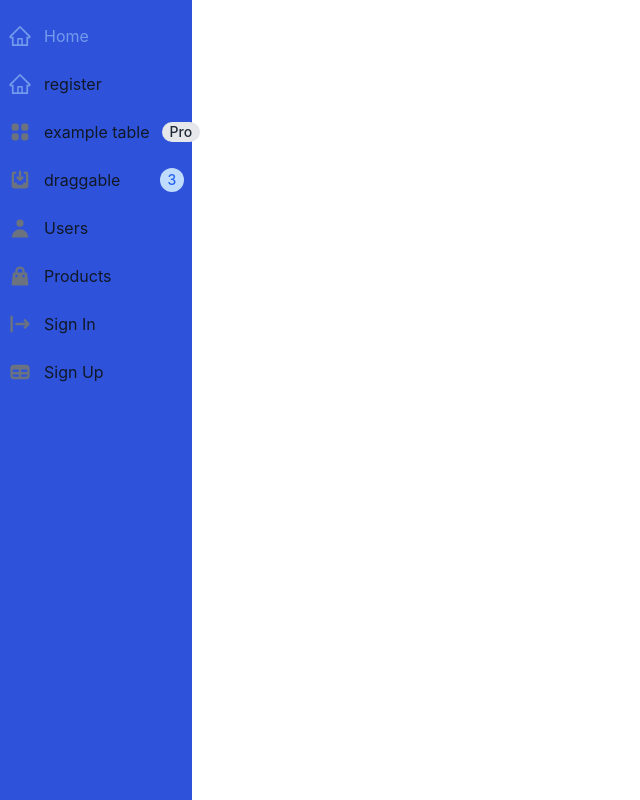
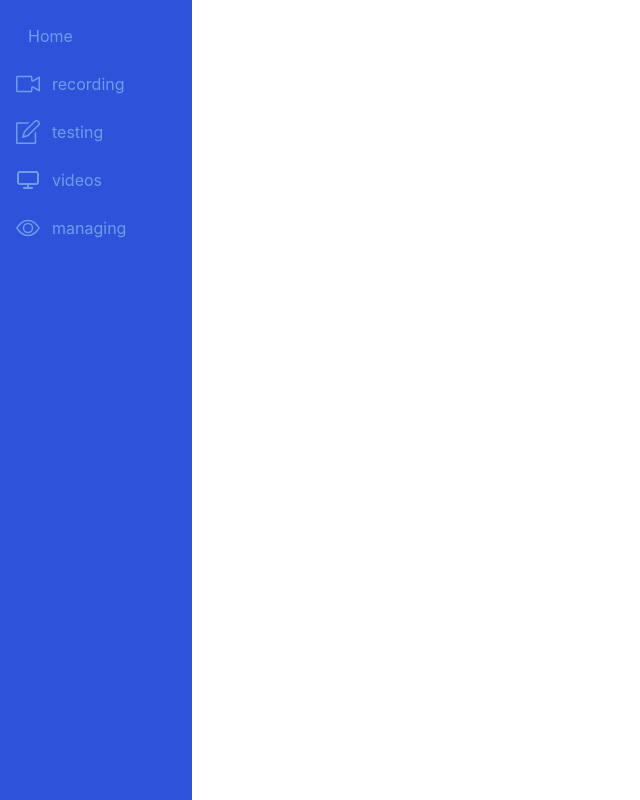
Before and after one commit to jihyeonjeong11/react-vite, a React (Vite) app: page / in a window 1280 px wide. Shown: the whole page, without its empty margins (0-640 px from the left). Built offline with nearby package versions, Linux system fonts and the light colour scheme.

Commit message:
building menus

```diff
--- a/src/App.tsx
+++ b/src/App.tsx
@@ -4,6 +4,7 @@ import { Link, Outlet } from "react-router-dom";
 import localforage from "localforage";
 
 import Aside from "@/routes/aside/Aside";
+import AsideRoot from "./components/aside/container/AsideRoot";
 import { IndexedDbProvider } from "@/components/common/contexts/indexeddb/index";
 
 // todo
@@ -18,7 +19,7 @@ function App() {
         <>
             <div className="flex overflow-y-hidden">
                 <IndexedDbProvider>
-                    <Aside />
+                    <AsideRoot />
                     <div id="detail">
                         <Outlet />
                     </div>
--- /dev/null
+++ b/src/components/aside/aside.module.css
@@ -0,0 +1,83 @@
+.btn {
+    width: 100%;
+    background-color: var(--background-color);
+    color: #222;
+    padding: 0.5em 1em;
+    border: none;
+    outline: none;
+    position: relative;
+    cursor: pointer;
+
+    --border-size: 2px;
+    --accent-color: #1cf2d3;
+}
+
+.btn.btn-background-slide::before {
+    content: "";
+    position: absolute;
+    top: 0;
+    left: 0;
+    bottom: 0;
+    right: 0;
+    z-index: -1;
+    background-color: var(--accent-color);
+
+    transition: transform 300ms ease-in-out;
+    transform: scaleX(0);
+    transform-origin: left;
+}
+
+.btn.btn-background-slide:hover::before,
+.btn.btn-background-slide:focus::before {
+    transform: scaleX(0.02);
+}
+
+.btn.btn-background-slide {
+    transition: color 300ms ease-in-out;
+    z-index: 1;
+}
+
+.btn.btn-background-slide:hover,
+.btn.btn-background-slide:focus {
+    color: white;
+    background-color: #2945a8;
+}
+
+@keyframes slide-fade-in-dropdown-animation {
+    0% {
+        transform: translateY(-100%);
+    }
+
+    100% {
+        transform: translateY(0);
+    }
+}
+
+.slide-fade-in-dropdown {
+    overflow: hidden;
+}
+
+.slide-fade-in-dropdown > ul {
+    animation: slide-fade-in-dropdown-animation 0.4s ease;
+}
+
+/* fade out */
+
+@keyframes slide-fade-out-dropdown-animation {
+    0% {
+        transform: translateY(0);
+    }
+
+    100% {
+        transform: translateY(-100%);
+    }
+}
+
+.slide-fade-out-dropdown {
+    overflow: hidden;
+}
+
+.slide-fade-out-dropdown > ul {
+    animation: slide-fade-out-dropdown-animation 0.4s ease;
+    animation-fill-mode: forwards;
+}
--- /dev/null
+++ b/src/components/aside/components/Listitem.tsx
@@ -0,0 +1,46 @@
+import React from "react";
+import type { MenuProps } from "../constants";
+
+import classes from "../aside.module.css";
+import { AiOutlineHome } from "react-icons/ai";
+import { SlCamrecorder, SlNote } from "react-icons/sl";
+import { CgScreen } from "react-icons/cg";
+import { BsEye } from "react-icons/bs";
+
+const iconSorter = (title: string | undefined, size: string, color: string) => {
+    switch (title) {
+        default:
+            return <></>;
+        case "home":
+            return <AiOutlineHome size={size} className={color} />;
+        case "recording":
+            return <SlCamrecorder size={size} className={color} />;
+        case "testing":
+            return <SlNote size={size} className={color} />;
+        case "videos":
+            return <CgScreen size={size} className={color} />;
+        case "managing":
+            return <BsEye size={size} className={color} />;
+    }
+};
+
+const ListItem = ({ item: { title, href } }: { item: Partial<MenuProps> }) => (
+    <li className="relative cursor-pointer" id={title}>
+        <a
+            href={!!href ? href : `javascript:void(0)`}
+            className={
+                "flex items-center p-2 px-4 text-base font-normal " +
+                classes["btn"] +
+                " " +
+                classes["btn-background-slide"]
+            }
+        >
+            {iconSorter(title, "1.5rem", "text-sidebar__text")}
+            <span className="ml-3 text-sidebar__text hover:text-white">
+                {title}
+            </span>
+        </a>
+    </li>
+);
+
+export default ListItem;
--- /dev/null
+++ b/src/components/aside/constants.ts
@@ -0,0 +1,23 @@
+export type MenuProps =   {
+    title: string;
+    hasChildren: boolean;
+    href: string;
+    children?: any[];
+};
+
+export type MenuType = Record<string, MenuProps>;
+
+const menus: MenuType = {
+    "1": { title: "Home", hasChildren: false, href: "/" },
+    "2": {
+        title: "recording",
+        hasChildren: true,
+        href: "",
+        children: [1,2,3,4,5],
+    },
+    "3": { title: "testing", hasChildren: true, href: "", children: [1,2,3,4,5] },
+    "4": { title: "videos", hasChildren: false, href: "video" },
+    "5": { title: "managing", hasChildren: false, href: "managing" },
+};
+
+export default menus;
--- /dev/null
+++ b/src/components/aside/container/AsideRoot.tsx
@@ -0,0 +1,73 @@
+import React, { useState } from "react";
+
+import menus from "../constants";
+import ListItem from "../components/Listitem";
+import classes from "../aside.module.css";
+
+export type HighlightEnumProps =
+    | "home"
+    | "recording"
+    | "testing"
+    | "videos"
+    | "managing"
+    | "none";
+
+    // useDebounce 먼저 걸어야겠다.ㅣ
+
+const AsideRoot = () => {
+    const [highlight, setHighlight] = useState<HighlightEnumProps>("none");
+
+    const clickEnum = React.useCallback(
+        (e: React.SyntheticEvent) => {
+            const target = (e.target as HTMLLIElement).closest("li");
+            if (target != null) {
+                if (highlight == target.id) return setHighlight("none");
+                if (highlight == "none" || highlight != target.id)
+                    return setHighlight(target.id as HighlightEnumProps);
+            }
+        },
+        [highlight]
+    );
+
+    return (
+        <>
+            <aside className="w-48" aria-label="Sidebar">
+                <nav className=" h-screen py-4 bg-sidebar__background">
+                    <ul className="space-y-2" onClick={clickEnum}>
+                        {Object.keys(menus).map((key) => {
+                            const { title, href, hasChildren, children } =
+                                menus[key];
+                            return (
+                                <>
+                                    <ListItem
+                                        key={key}
+                                        item={{ title, href }}
+                                    />
+                                    {highlight == title && hasChildren && (
+                                        <article
+                                            className={
+                                                classes[
+                                                    highlight == title
+                                                        ? "slide-fade-in-dropdown"
+                                                        : "slide-fade-out-dropdown"
+                                                ]
+                                            }
+                                        >
+                                            <ul>
+                                                {children?.map((e, i) => (
+                                                    <li key={i}>children</li>
+                                                ))}
+                                            </ul>
+                                        </article>
+                                    )}
+                                </>
+                            );
+                        })}
+                    </ul>
+                </nav>
+            </aside>
+        </>
+    );
+};
+
+export default AsideRoot;
--- a/src/routes/aside/Aside.tsx
+++ b/src/routes/aside/Aside.tsx
@@ -1,13 +1,10 @@
-import React from 'react';
-import { AiOutlineHome } from 'react-icons/ai';
-import {SlCamrecorder, SlNote} from 'react-icons/sl';
-import {CgScreen} from 'react-icons/cg';
-import { BsEye } from 'react-icons/bs';
+import React from "react";
+import { AiOutlineHome } from "react-icons/ai";
+import { SlCamrecorder, SlNote } from "react-icons/sl";
+import { CgScreen } from "react-icons/cg";
+import { BsEye } from "react-icons/bs";
 
-import classes from './aside.module.css';
-
-
-
+import classes from "./aside.module.css";
 
 const Aside = () => {
     return (
@@ -17,150 +14,238 @@ const Aside = () => {
                     <li className="relative cursor-pointer">
                         <a
                             href="/"
-                        className={"flex items-center p-2 text-base font-normal " + classes['btn'] + ' ' + classes['btn-background-slide']}
+                            className={
+                                "flex items-center p-2 px-4 text-base font-normal " +
+                                classes["btn"] +
+                                " " +
+                                classes["btn-background-slide"]
+                            }
                         >
-                        <AiOutlineHome size="1.5rem" className="text-sidebar__text" />
-                        <span className="ml-3 text-sidebar__text">Home</span>
-                    </a>
-                </li>
-                <li>
-                    <a
-                        href="register"
-                        className="flex items-center p-2 text-base font-normal text-gray-900 rounded-lg dark:text-white hover:bg-gray-100 dark:hover:bg-gray-700"
-                    >
-                        <AiOutlineHome size="1.5rem" className="text-sidebar__text" />
-                        <span className="ml-3">register</span>
-                    </a>
-                </li>
-                <li>
-                    <a
-                        href="table"
-                        className="flex items-center p-2 text-base font-normal text-gray-900 rounded-lg dark:text-white hover:bg-gray-100 dark:hover:bg-gray-700"
-                    >
-                        <svg
-                            aria-hidden="true"
-                            className="flex-shrink-0 w-6 h-6 text-gray-500 transition duration-75 dark:text-gray-400 group-hover:text-gray-900 dark:group-hover:text-white"
-                            fill="currentColor"
-                            viewBox="0 0 20 20"
-                            xmlns="http://www.w3.org/2000/svg"
-                        >
-                            <path d="M5 3a2 2 0 00-2 2v2a2 2 0 002 2h2a2 2 0 002-2V5a2 2 0 00-2-2H5zM5 11a2 2 0 00-2 2v2a2 2 0 002 2h2a2 2 0 002-2v-2a2 2 0 00-2-2H5zM11 5a2 2 0 012-2h2a2 2 0 012 2v2a2 2 0 01-2 2h-2a2 2 0 01-2-2V5zM11 13a2 2 0 012-2h2a2 2 0 012 2v2a2 2 0 01-2 2h-2a2 2 0 01-2-2v-2z"></path>
-                        </svg>
-                        <span className="flex-1 ml-3 whitespace-nowrap">example table</span>
-                        <span className="inline-flex justify-center items-center px-2 ml-3 text-sm font-medium text-gray-800 bg-gray-200 rounded-full dark:bg-gray-700 dark:text-gray-300">
-                            Pro
+                            <AiOutlineHome
+                                size="1.5rem"
+                                className="text-sidebar__text"
+                            />
+                            <span className="ml-3 text-sidebar__text hover:text-white">
+                                Home
                             </span>
                         </a>
                     </li>
                     <li>
                         <a
-                        href="draggable"
-                        className="flex items-center p-2 text-base font-normal text-gray-900 rounded-lg dark:text-white hover:bg-gray-100 dark:hover:bg-gray-700"
+                            href="/"
+                            className={
+                                "flex items-center p-2 px-4  text-base font-normal " +
+                                classes["btn"] +
+                                " " +
+                                classes["btn-background-slide"]
+                            }
                         >
-                        <svg
-                            aria-hidden="true"
-                            className="flex-shrink-0 w-6 h-6 text-gray-500 transition duration-75 dark:text-gray-400 group-hover:text-gray-900 dark:group-hover:text-white"
-                            fill="currentColor"
-                            viewBox="0 0 20 20"
-                            xmlns="http://www.w3.org/2000/svg"
-                        >
-                            <path d="M8.707 7.293a1 1 0 00-1.414 1.414l2 2a1 1 0 001.414 0l2-2a1 1 0 00-1.414-1.414L11 7.586V3a1 1 0 10-2 0v4.586l-.293-.293z"></path>
-                            <path d="M3 5a2 2 0 012-2h1a1 1 0 010 2H5v7h2l1 2h4l1-2h2V5h-1a1 1 0 110-2h1a2 2 0 012 2v10a2 2 0 01-2 2H5a2 2 0 01-2-2V5z"></path>
-                        </svg>
-                        <span className="flex-1 ml-3 whitespace-nowrap">draggable</span>
-                        <span className="inline-flex justify-center items-center p-3 ml-3 w-3 h-3 text-sm font-medium text-blue-600 bg-blue-200 rounded-full dark:bg-blue-900 dark:text-blue-200">
-                            3
+                            <SlCamrecorder
+                                size="1.5rem"
+                                className="text-sidebar__text"
+                            />
+                            <span className="ml-3 text-sidebar__text hover:text-white">
+                                녹화
                             </span>
                         </a>
                     </li>
                     <li>
                         <a
-                        href="#"
-                        className="flex items-center p-2 text-base font-normal text-gray-900 rounded-lg dark:text-white hover:bg-gray-100 dark:hover:bg-gray-700"
+                            href="/"
+                            className={
+                                "flex items-center p-2 px-4  text-base font-normal " +
+                                classes["btn"] +
+                                " " +
+                                classes["btn-background-slide"]
+                            }
                         >
-                        <svg
-                            aria-hidden="true"
-                            className="flex-shrink-0 w-6 h-6 text-gray-500 transition duration-75 dark:text-gray-400 group-hover:text-gray-900 dark:group-hover:text-white"
-                            fill="currentColor"
-                            viewBox="0 0 20 20"
-                            xmlns="http://www.w3.org/2000/svg"
-                        >
-                            <path
-                                fillRule="evenodd"
-                                d="M10 9a3 3 0 100-6 3 3 0 000 6zm-7 9a7 7 0 1114 0H3z"
-                                clipRule="evenodd"
-                            ></path>
-                        </svg>
-                        <span className="flex-1 ml-3 whitespace-nowrap">Users</span>
+                            <SlNote
+                                size="1.5rem"
+                                className="text-sidebar__text"
+                            />
+                            <span className="ml-3 text-sidebar__text hover:text-white">
+                                시험
+                            </span>
                         </a>
                     </li>
                     <li>
                         <a
-                        href="#"
-                        className="flex items-center p-2 text-base font-normal text-gray-900 rounded-lg dark:text-white hover:bg-gray-100 dark:hover:bg-gray-700"
+                            href="/"
+                            className={
+                                "flex items-center p-2 px-4  text-base font-normal " +
+                                classes["btn"] +
+                                " " +
+                                classes["btn-background-slide"]
+                            }
                         >
-                        <svg
-                            aria-hidden="true"
-                            className="flex-shrink-0 w-6 h-6 text-gray-500 transition duration-75 dark:text-gray-400 group-hover:text-gray-900 dark:group-hover:text-white"
-                            fill="currentColor"
-                            viewBox="0 0 20 20"
-                            xmlns="http://www.w3.org/2000/svg"
-                        >
-                            <path
-                                fillRule="evenodd"
-                                d="M10 2a4 4 0 00-4 4v1H5a1 1 0 00-.994.89l-1 9A1 1 0 004 18h12a1 1 0 00.994-1.11l-1-9A1 1 0 0015 7h-1V6a4 4 0 00-4-4zm2 5V6a2 2 0 10-4 0v1h4zm-6 3a1 1 0 112 0 1 1 0 01-2 0zm7-1a1 1 0 100 2 1 1 0 000-2z"
-                                clipRule="evenodd"
-                            ></path>
-                        </svg>
-                        <span className="flex-1 ml-3 whitespace-nowrap">Products</span>
+                            <CgScreen
+                                size="1.5rem"
+                                className="text-sidebar__text"
+                            />
+                            <span className="ml-3 text-sidebar__text hover:text-white">
+                                영상
+                            </span>
                         </a>
                     </li>
                     <li>
                         <a
-                        href="#"
-                        className="flex items-center p-2 text-base font-normal text-gray-900 rounded-lg dark:text-white hover:bg-gray-100 dark:hover:bg-gray-700"
+                            href="/"
+                            className={
+                                "flex items-center p-2 px-4  text-base font-normal " +
+                                classes["btn"] +
+                                " " +
+                                classes["btn-background-slide"]
+                            }
                         >
-                        <svg
-                            aria-hidden="true"
-                            className="flex-shrink-0 w-6 h-6 text-gray-500 transition duration-75 dark:text-gray-400 group-hover:text-gray-900 dark:group-hover:text-white"
-                            fill="currentColor"
-                            viewBox="0 0 20 20"
-                            xmlns="http://www.w3.org/2000/svg"
-                        >
-                            <path
-                                fillRule="evenodd"
-                                d="M3 3a1 1 0 00-1 1v12a1 1 0 102 0V4a1 1 0 00-1-1zm10.293 9.293a1 1 0 001.414 1.414l3-3a1 1 0 000-1.414l-3-3a1 1 0 10-1.414 1.414L14.586 9H7a1 1 0 100 2h7.586l-1.293 1.293z"
-                                clipRule="evenodd"
-                            ></path>
-                        </svg>
-                        <span className="flex-1 ml-3 whitespace-nowrap">Sign In</span>
-                    </a>
-                </li>
-                <li>
-                    <a
-                        href="#"
-                        className="flex items-center p-2 text-base font-normal text-gray-900 rounded-lg dark:text-white hover:bg-gray-100 dark:hover:bg-gray-700"
-                    >
-                        <svg
-                            aria-hidden="true"
-                            className="flex-shrink-0 w-6 h-6 text-gray-500 transition duration-75 dark:text-gray-400 group-hover:text-gray-900 dark:group-hover:text-white"
-                            fill="currentColor"
-                            viewBox="0 0 20 20"
-                            xmlns="http://www.w3.org/2000/svg"
-                        >
-                            <path
-                                fillRule="evenodd"
-                                d="M5 4a3 3 0 00-3 3v6a3 3 0 003 3h10a3 3 0 003-3V7a3 3 0 00-3-3H5zm-1 9v-1h5v2H5a1 1 0 01-1-1zm7 1h4a1 1 0 001-1v-1h-5v2zm0-4h5V8h-5v2zM9 8H4v2h5V8z"
-                                clipRule="evenodd"
-                            ></path>
-                        </svg>
-                        <span className="flex-1 ml-3 whitespace-nowrap">Sign Up</span>
+                            <BsEye
+                                size="1.5rem"
+                                className="text-sidebar__text"
+                            />
+                            <span className="ml-3 text-sidebar__text hover:text-white">
+                                관제
+                            </span>
                         </a>
                     </li>
                 </ul>
             </nav>
         </aside>
-    )
+    );
 };
 
 export default Aside;
+
+// <li>
+// <a
+//     href="register"
+//     className="flex items-center p-2 text-base font-normal text-gray-900 rounded-lg dark:text-white hover:bg-gray-100 dark:hover:bg-gray-700"
+// >
+//     <SlCamrecorder size="1.5rem" className="text-sidebar__text" />
+//     <span className="ml-3">녹화</span>
+// </a>
+// </li>
+// <li>
+// <a
+//     href="table"
+//     className="flex items-center p-2 text-base font-normal text-gray-900 rounded-lg dark:text-white hover:bg-gray-100 dark:hover:bg-gray-700"
+// >
+//     <svg
+//         aria-hidden="true"
+//         className="flex-shrink-0 w-6 h-6 text-gray-500 transition duration-75 dark:text-gray-400 group-hover:text-gray-900 dark:group-hover:text-white"
+//         fill="currentColor"
+//         viewBox="0 0 20 20"
+//         xmlns="http://www.w3.org/2000/svg"
+//     >
+//         <path d="M5 3a2 2 0 00-2 2v2a2 2 0 002 2h2a2 2 0 002-2V5a2 2 0 00-2-2H5zM5 11a2 2 0 00-2 2v2a2 2 0 002 2h2a2 2 0 002-2v-2a2 2 0 00-2-2H5zM11 5a2 2 0 012-2h2a2 2 0 012 2v2a2 2 0 01-2 2h-2a2 2 0 01-2-2V5zM11 13a2 2 0 012-2h2a2 2 0 012 2v2a2 2 0 01-2 2h-2a2 2 0 01-2-2v-2z"></path>
+//     </svg>
+//     <span className="flex-1 ml-3 whitespace-nowrap">example table</span>
+//     <span className="inline-flex justify-center items-center px-2 ml-3 text-sm font-medium text-gray-800 bg-gray-200 rounded-full dark:bg-gray-700 dark:text-gray-300">
+//         Pro
+//     </span>
+// </a>
+// </li>
+// <li>
+// <a
+//     href="draggable"
+//     className="flex items-center p-2 text-base font-normal text-gray-900 rounded-lg dark:text-white hover:bg-gray-100 dark:hover:bg-gray-700"
+// >
+//     <svg
+//         aria-hidden="true"
+//         className="flex-shrink-0 w-6 h-6 text-gray-500 transition duration-75 dark:text-gray-400 group-hover:text-gray-900 dark:group-hover:text-white"
+//         fill="currentColor"
+//         viewBox="0 0 20 20"
+//         xmlns="http://www.w3.org/2000/svg"
+//     >
+//         <path d="M8.707 7.293a1 1 0 00-1.414 1.414l2 2a1 1 0 001.414 0l2-2a1 1 0 00-1.414-1.414L11 7.586V3a1 1 0 10-2 0v4.586l-.293-.293z"></path>
+//         <path d="M3 5a2 2 0 012-2h1a1 1 0 010 2H5v7h2l1 2h4l1-2h2V5h-1a1 1 0 110-2h1a2 2 0 012 2v10a2 2 0 01-2 2H5a2 2 0 01-2-2V5z"></path>
+//     </svg>
+//     <span className="flex-1 ml-3 whitespace-nowrap">draggable</span>
+//     <span className="inline-flex justify-center items-center p-3 ml-3 w-3 h-3 text-sm font-medium text-blue-600 bg-blue-200 rounded-full dark:bg-blue-900 dark:text-blue-200">
+//         3
+//     </span>
+// </a>
+// </li>
+// <li>
+// <a
+//     href="#"
+//     className="flex items-center p-2 text-base font-normal text-gray-900 rounded-lg dark:text-white hover:bg-gray-100 dark:hover:bg-gray-700"
+// >
+//     <svg
+//         aria-hidden="true"
+//         className="flex-shrink-0 w-6 h-6 text-gray-500 transition duration-75 dark:text-gray-400 group-hover:text-gray-900 dark:group-hover:text-white"
+//         fill="currentColor"
+//         viewBox="0 0 20 20"
+//         xmlns="http://www.w3.org/2000/svg"
+//     >
+//         <path
+//             fillRule="evenodd"
+//             d="M10 9a3 3 0 100-6 3 3 0 000 6zm-7 9a7 7 0 1114 0H3z"
+//             clipRule="evenodd"
+//         ></path>
+//     </svg>
+//     <span className="flex-1 ml-3 whitespace-nowrap">Users</span>
+// </a>
+// </li>
+// <li>
+// <a
+//     href="#"
+//     className="flex items-center p-2 text-base font-normal text-gray-900 rounded-lg dark:text-white hover:bg-gray-100 dark:hover:bg-gray-700"
+// >
+//     <svg
+//         aria-hidden="true"
+//         className="flex-shrink-0 w-6 h-6 text-gray-500 transition duration-75 dark:text-gray-400 group-hover:text-gray-900 dark:group-hover:text-white"
+//         fill="currentColor"
+//         viewBox="0 0 20 20"
+//         xmlns="http://www.w3.org/2000/svg"
+//     >
+//         <path
+//             fillRule="evenodd"
+//             d="M10 2a4 4 0 00-4 4v1H5a1 1 0 00-.994.89l-1 9A1 1 0 004 18h12a1 1 0 00.994-1.11l-1-9A1 1 0 0015 7h-1V6a4 4 0 00-4-4zm2 5V6a2 2 0 10-4 0v1h4zm-6 3a1 1 0 112 0 1 1 0 01-2 0zm7-1a1 1 0 100 2 1 1 0 000-2z"
+//             clipRule="evenodd"
+//         ></path>
+//     </svg>
+//     <span className="flex-1 ml-3 whitespace-nowrap">Products</span>
+// </a>
+// </li>
+// <li>
+// <a
+//     href="#"
+//     className="flex items-center p-2 text-base font-normal text-gray-900 rounded-lg dark:text-white hover:bg-gray-100 dark:hover:bg-gray-700"
+// >
+//     <svg
+//         aria-hidden="true"
+//         className="flex-shrink-0 w-6 h-6 text-gray-500 transition duration-75 dark:text-gray-400 group-hover:text-gray-900 dark:group-hover:text-white"
+//         fill="currentColor"
+//         viewBox="0 0 20 20"
+//         xmlns="http://www.w3.org/2000/svg"
+//     >
+//         <path
+//             fillRule="evenodd"
+//             d="M3 3a1 1 0 00-1 1v12a1 1 0 102 0V4a1 1 0 00-1-1zm10.293 9.293a1 1 0 001.414 1.414l3-3a1 1 0 000-1.414l-3-3a1 1 0 10-1.414 1.414L14.586 9H7a1 1 0 100 2h7.586l-1.293 1.293z"
+//             clipRule="evenodd"
+//         ></path>
+//     </svg>
+//     <span className="flex-1 ml-3 whitespace-nowrap">Sign In</span>
+// </a>
+// </li>
+// <li>
+// <a
+//     href="#"
+//     className="flex items-center p-2 text-base font-normal text-gray-900 rounded-lg dark:text-white hover:bg-gray-100 dark:hover:bg-gray-700"
+// >
+//     <svg
+//         aria-hidden="true"
+//         className="flex-shrink-0 w-6 h-6 text-gray-500 transition duration-75 dark:text-gray-400 group-hover:text-gray-900 dark:group-hover:text-white"
+//         fill="currentColor"
+//         viewBox="0 0 20 20"
+//         xmlns="http://www.w3.org/2000/svg"
+//     >
+//         <path
+//             fillRule="evenodd"
+//             d="M5 4a3 3 0 00-3 3v6a3 3 0 003 3h10a3 3 0 003-3V7a3 3 0 00-3-3H5zm-1 9v-1h5v2H5a1 1 0 01-1-1zm7 1h4a1 1 0 001-1v-1h-5v2zm0-4h5V8h-5v2zM9 8H4v2h5V8z"
+//             clipRule="evenodd"
+//         ></path>
+//     </svg>
+//     <span className="flex-1 ml-3 whitespace-nowrap">Sign Up</span>
+// </a>
+// </li>
+// </ul>
```
Also changed, not shown: src/lib/common/helpers/helpers.ts (+7 -0 lines). Lines whose indentation alone changed are shown as unchanged.
